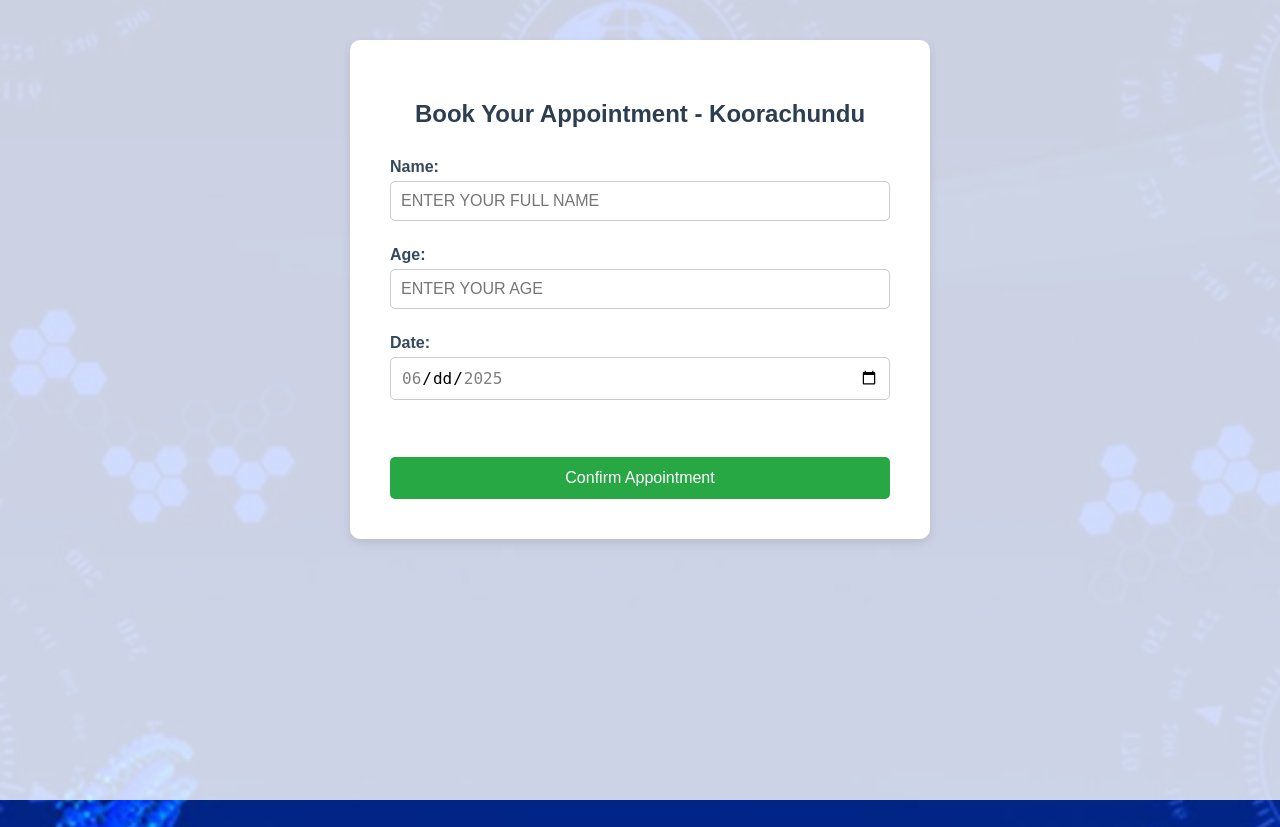
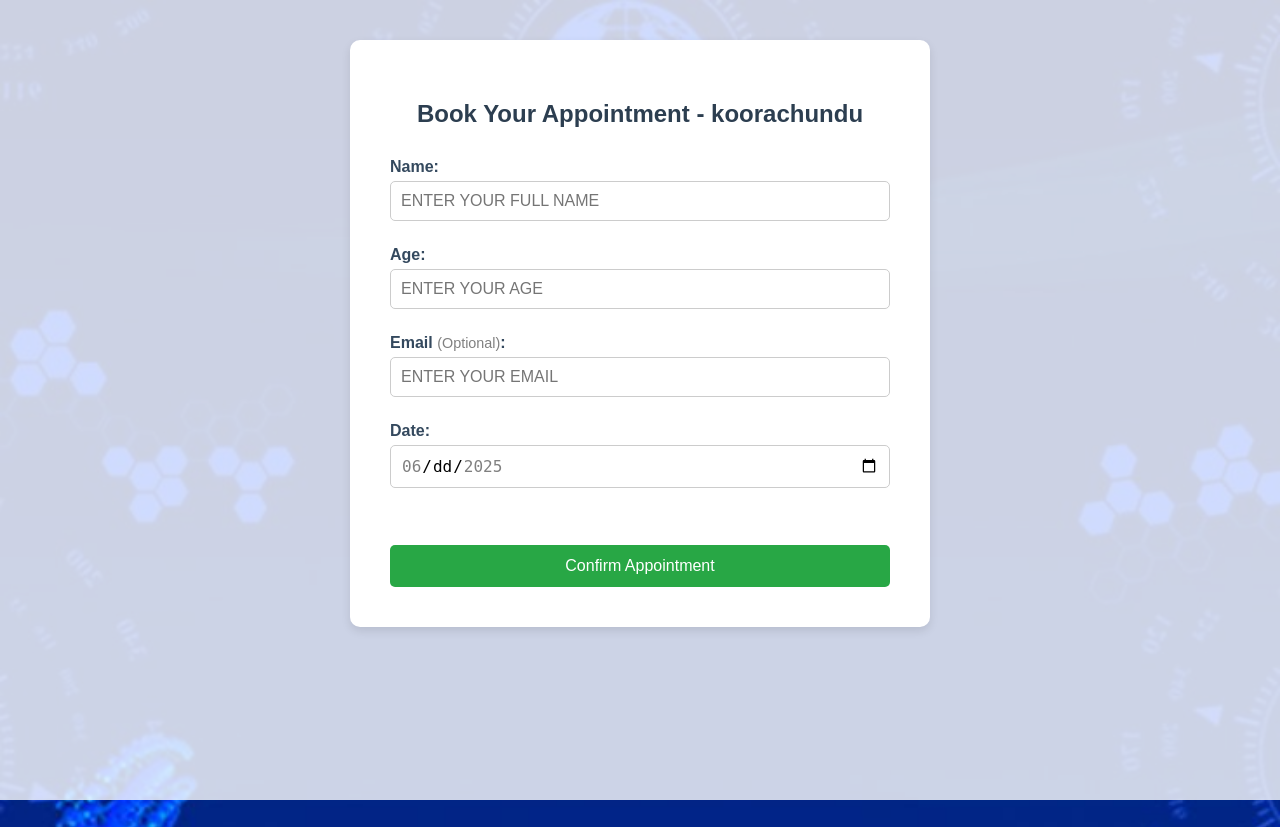
Before and after one commit to razin2004/doctor-appointment, a Flask app: page /koorachundu in a window 1280 px wide. Shown: the top 827 px of the page. Run offline with Flask 3, Linux system fonts and the light colour scheme.

Commit message:
Updated all files with latest changes

```diff
--- a/app.py
+++ b/app.py
@@ -45,6 +45,8 @@ def koothali():
         age = int(request.form['age'])  # ← this removes leading zeros
 
         date = request.form['date']
+        email = request.form['email']
+
 
 
         # Get current time in IST
@@ -57,7 +59,8 @@ def koothali():
             return render_template('koothali.html', message="Today's booking is closed as the clinic timing is over.")
 
         sheet = get_or_create_sheet(koothali_sheet, date)
-        row = [0, name, age, date]  # Token placeholder
+        row = [0, name, age, date, email]
+
         token = safe_append(sheet, row)
 
         sheet.format("C2:C", {
@@ -72,9 +75,10 @@ def get_or_create_sheet(spreadsheet, date):
         return spreadsheet.worksheet(date)
     except gspread.exceptions.WorksheetNotFound:
         sheet = spreadsheet.add_worksheet(title=date, rows="100", cols="4")
-        sheet.append_row(["Token Number", "Name", "Age", "Date"]) # ✅ Add column headers
+        sheet.append_row(["Token Number", "Name", "Age", "Date", "Email"])
+
           # ✅ Make first row bold and underlined
-        sheet.format("A1:D1", {
+        sheet.format("A1:E1", {
         "textFormat": {
         "bold": True,
         "underline": True
@@ -108,6 +112,8 @@ def koorachundu():
         age = int(request.form['age'])  # ← this removes leading zeros
 
         date = request.form['date']
+        email = request.form['email']
+
 
 
         # Get current time in IST
@@ -120,7 +126,8 @@ def koorachundu():
             return render_template('koorachundu.html', message="Today's booking is closed as the clinic timing is over.")
 
         sheet = get_or_create_sheet(koorachundu_sheet, date)
-        row = [0, name, age, date]  # Token placeholder
+        row = [0, name, age, date, email]
+
         token = safe_append(sheet, row)
 
         sheet.format("C2:C", {
@@ -135,9 +142,10 @@ def get_or_create_sheet(spreadsheet, date):
         return spreadsheet.worksheet(date)
     except gspread.exceptions.WorksheetNotFound:
         sheet = spreadsheet.add_worksheet(title=date, rows="100", cols="3")
-        sheet.append_row(["Token Number", "Name", "Age", "Date"])  # ✅ Add column headers
+        sheet.append_row(["Token Number", "Name", "Age", "Date", "Email"])
+
              # ✅ Make first row bold and underlined
-        sheet.format("A1:D1", {
+        sheet.format("A1:E1", {
     "textFormat": {
         "bold": True,
         "underline": True
--- a/static/style.css
+++ b/static/style.css
@@ -250,3 +250,13 @@ table th[colspan="2"] {
   font-size: 1.1em;
   padding: 12px;
 }
+input[type="email"] {
+  padding: 10px;
+  margin-top: 5px;
+  margin-bottom: 15px;
+  border: 1px solid #ccc;
+  border-radius: 5px;
+  font-size: 1rem;
+  width: 100%;
+  box-sizing: border-box;
+}
--- a/templates/confirmation.html
+++ b/templates/confirmation.html
@@ -1,7 +1,7 @@
 <!DOCTYPE html>
 <html>
 <head>
-    <link rel="icon" href="{{ url_for('static', filename='favicon.ico') }}" type="image/x-icon">
+    <link rel="icon" href="{{ url_for('static', filename='favicon1.ico') }}" type="image/x-icon">
   <meta charset="UTF-8" />
   <meta name="viewport" content="width=device-width, initial-scale=1" />
   <title>Dr.Sooppy's Booking</title>
--- a/templates/index.html
+++ b/templates/index.html
@@ -25,7 +25,6 @@
 
 
 
-
   <div class="tables"></div>
 
 
@@ -39,7 +38,7 @@
       <tr><th>Day</th><th>Time</th></tr>
       <tr><td>Sunday</td><td>08:00 AM – 09:30 AM</td></tr>
       <tr><td>Monday</td><td>09:45 AM – 01:00 PM</td></tr>
-      <tr><td>Tuesday</td><td>❌ Not Working</td></tr>
+      <tr><td>Tuesday</td><td>❌ No Consultation</td></tr>
       <tr><td>Wednesday</td><td>09:45 AM – 01:00 PM</td></tr>
       <tr><td>Thursday</td><td>09:45 AM – 01:00 PM</td></tr>
       <tr><td>Friday</td><td>09:45 AM – 01:00 PM</td></tr>
@@ -53,7 +52,7 @@
       <tr><th>Day</th><th>Time</th></tr>
       <tr><td>Sunday</td><td>11:00 AM – 01:00 PM</td></tr>
       <tr><td>Monday</td><td>04:45 PM – 07:00 PM</td></tr>
-      <tr><td>Tuesday</td><td>❌ Not Working</td></tr>
+      <tr><td>Tuesday</td><td>❌ No Consultation</td></tr>
       <tr><td>Wednesday</td><td>04:45 PM – 07:00 PM</td></tr>
       <tr><td>Thursday</td><td>04:45 PM – 07:00 PM</td></tr>
       <tr><td>Friday</td><td>04:45 PM – 07:00 PM</td></tr>
--- a/templates/koorachundu.html
+++ b/templates/koorachundu.html
@@ -1,7 +1,7 @@
 <!DOCTYPE html>
 <html>
 <head>
-    <link rel="icon" href="{{ url_for('static', filename='favicon.ico') }}" type="image/x-icon">
+    <link rel="icon" href="{{ url_for('static', filename='favicon1.ico') }}" type="image/x-icon">
   <meta charset="UTF-8" />
   <meta name="viewport" content="width=device-width, initial-scale=1" />
   <title>Dr.Sooppy's Booking</title>
@@ -9,18 +9,21 @@
 </head>
 <body>
   <div class="container">
-    <h2>Book Your Appointment - Koorachundu</h2>
-    <form method="POST" class="appointment-form">
-
-     <label>Name:</label>
-<input type="text" name="name" id="name" required required placeholder="ENTER YOUR FULL NAME">
+    <h2>Book Your Appointment - koorachundu</h2>
+<form method="POST" class="appointment-form" id="appointmentForm">
+      <label>Name:</label>
+<input type="text" name="name" id="name" required placeholder="ENTER YOUR FULL NAME">
 
       <label>Age:</label>
-      <input type="number" name="age" min="0" max="110" required placeholder="ENTER YOUR AGE">
+<input type="number" name="age" min="0" max="110" maxlength="3" required placeholder="ENTER YOUR AGE">
+<label>Email <span style="font-weight: normal; font-size: 0.9em; color: gray;">(Optional)</span>:</label>
+<input type="email" name="email" id="email" placeholder="ENTER YOUR EMAIL">
+<span id="emailWarning" style="color: red;"></span>
 
       <label>Date:</label>
       <input type="date" name="date" required>
 <p id="tokenDisplay"></p>
+
 {% if message %}
   <p style="color: red;">{{ message }}</p>
 
@@ -38,6 +41,42 @@
   document.addEventListener('DOMContentLoaded', function () {
     const dateInput = document.querySelector('input[name="date"]');
     const tokenDisplay = document.getElementById("tokenDisplay");
+
+    document.getElementById("email").addEventListener("input", function () {
+  const emailInput = this;
+  const warning = document.getElementById("emailWarning");
+  const value = emailInput.value.trim().toLowerCase();
+
+  const allowedDomains = ["gmail.com", "hotmail.com", "yahoo.com"];
+
+  // If empty, clear warning
+  if (value === "") {
+    warning.textContent = "";
+    return;
+  }
+
+  // Check if contains '@'
+  if (!value.includes("@")) {
+    warning.textContent = "Invalid email address.";
+    return;
+  }
+
+  const parts = value.split("@");
+  const localPart = parts[0];
+  const domain = parts[1];
+
+  // Conditions:
+  if (
+    parts.length !== 2 ||            // Only one @ allowed
+    !localPart ||                    // Nothing before @
+    !allowedDomains.includes(domain) // Domain not in allowed list
+  ) {
+    warning.textContent = "Invalid email address.";
+  } else {
+    warning.textContent = "";
+  }
+});
+
 
     // Function to format date as yyyy-mm-dd
     function formatDate(date) {
@@ -97,6 +136,32 @@
       });
     });
   });
+  document.getElementById("appointmentForm").addEventListener("submit", function (event) {
+  const emailInput = document.getElementById("email").value.trim().toLowerCase();
+  const warning = document.getElementById("emailWarning");
+  const allowedDomains = ["gmail.com", "hotmail.com", "yahoo.com"];
+
+  if (emailInput !== "") {
+    const parts = emailInput.split("@");
+    const localPart = parts[0];
+    const domain = parts[1];
+
+    const isValid =
+      parts.length === 2 &&
+      localPart.length > 0 &&
+      allowedDomains.includes(domain);
+
+    if (!isValid) {
+      warning.textContent = "Please enter a valid email address or leave it blank.";
+      event.preventDefault();
+    } else {
+      warning.textContent = "";
+    }
+  } else {
+    warning.textContent = "";
+  }
+});
+
 </script>
 
 </body>
```
Also changed, not shown: templates/koothali.html (+67 -2 lines).
